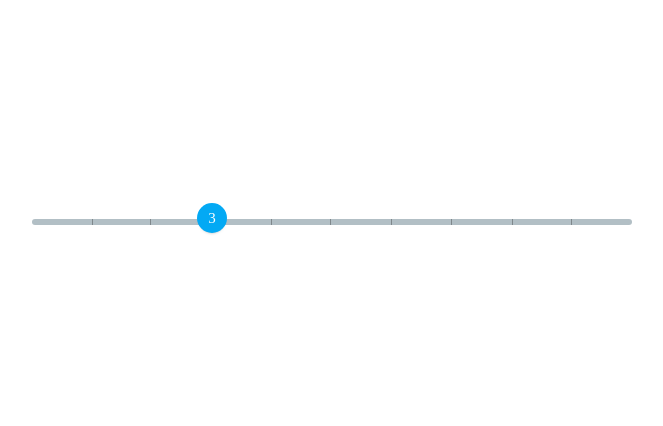
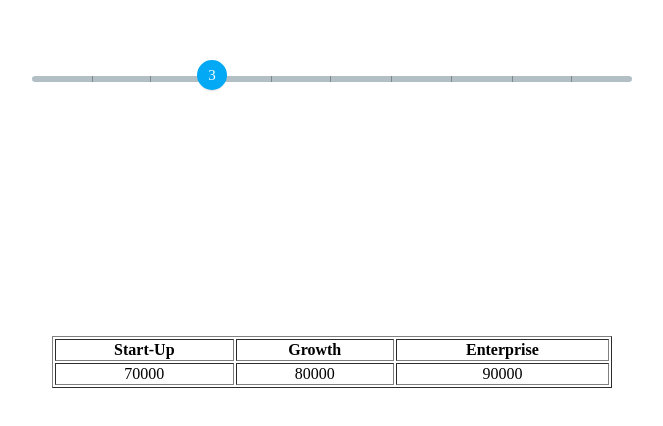
Before and after one commit to ZacchNaa/Custom-Range-Slider, a plain HTML site: page index.html in a window 1280 px wide. Shown: the part 178-604 px from the top of the page, without its empty margins (308-971 px from the left). Drawn offline with Linux system fonts and the light colour scheme.

Commit message:
add price table

```diff
--- a/index.html
+++ b/index.html
@@ -1,30 +1,69 @@
 <!DOCTYPE html>
 <html lang="en">
 	<head>
-    <meta charset="UTF-8">
-    <meta http-equiv="X-UA-Compatible" content="IE=edge">
-    <meta name="viewport" content="width=device-width, initial-scale=1.0">
+		<meta charset="UTF-8" />
+		<meta http-equiv="X-UA-Compatible" content="IE=edge" />
+		<meta name="viewport" content="width=device-width, initial-scale=1.0" />
 		<title>Document</title>
-    <link rel="stylesheet" href="style.css">
+		<link rel="stylesheet" href="style.css" />
 	</head>
 	<body>
 		<div class="range-wrap">
 			<div class="range-value" id="rangeV"></div>
-        <input id="range" type="range" min="1" max="9" value="3" step="1">
+			<input id="range" type="range" min="1" max="9" value="3" step="1" />
+		</div>
+		<div class="prices">
+			<table border="1">
+				<thead>
+					<tr>
+						<th>Start-Up</th>
+						<th>Growth</th>
+						<th>Enterprise</th>
+					</tr>
+				</thead>
+				<tbody>
+					<tr>
+						<td><span class="startUp">$1, 234.00</span></td>
+						<td><span class="growth">$2, 234.00</span></td>
+						<td><span class="enterprice">$3, 234.00</span></td>
+					</tr>
+				</tbody>
+			</table>
 		</div>
 	</body>
 	<script>
-    const
-        range = document.getElementById('range'),
-        rangeV = document.getElementById('rangeV'),
+		const prices = [
+			{ id: 1, priceOne: 10000, priceTwo: 20000, priceThree: 30000 },
+			{ id: 2, priceOne: 40000, priceTwo: 50000, priceThree: 60000 },
+			{ id: 3, priceOne: 70000, priceTwo: 80000, priceThree: 90000 },
+			{ id: 4, priceOne: 100000, priceTwo: 200000, priceThree: 300000 },
+			{ id: 5, priceOne: 110000, priceTwo: 210000, priceThree: 310000 },
+			{ id: 6, priceOne: 120000, priceTwo: 220000, priceThree: 320000 },
+			{ id: 7, priceOne: 130000, priceTwo: 230000, priceThree: 330000 },
+			{ id: 8, priceOne: 140000, priceTwo: 240000, priceThree: 340000 },
+			{ id: 9, priceOne: 150000, priceTwo: 250000, priceThree: 350000 },
+		];
+		const range = document.getElementById("range"),
+			rangeV = document.getElementById("rangeV"),
+			startUp = document.querySelector(".startUp"),
+			growth = document.querySelector(".growth"),
+			enterprice = document.querySelector(".enterprice"),
 			setValue = () => {
-            const
-                newValue = Number((range.value - range.min) * 100 / (range.max - range.min)),
-                newPosition = 10 - (newValue * 0.2);
+				const newValue = Number(
+						((range.value - range.min) * 100) / (range.max - range.min)
+					),
+					newPosition = 10 - newValue * 0.2;
 				rangeV.innerHTML = `<span>${range.value}</span>`;
 				rangeV.style.left = `calc(${newValue}% + (${newPosition}px))`;
+				prices.forEach((price) => {
+					if (price.id == range.value) {
+						startUp.innerHTML = price.priceOne;
+						growth.innerHTML = price.priceTwo;
+						enterprice.innerHTML = price.priceThree;
+					}
+				});
 			};
 		document.addEventListener("DOMContentLoaded", setValue);
-    range.addEventListener('input', setValue);
+		range.addEventListener("input", setValue);
 	</script>
 </html>
--- a/style.css
+++ b/style.css
@@ -4,8 +4,9 @@ body{
   margin: 0;
   position: relative;
   display: flex;
+  flex-direction: column;
   align-items: center;
-  justify-content: center;
+  justify-content: space-evenly;
 }
 input[type=range] {
   -webkit-appearance: none;
@@ -91,3 +92,15 @@ input[type=range]::-webkit-slider-thumb {
   border-radius: 50%;
   z-index: 2;
 }
+
+.prices{
+width: 100%;
+display: flex;
+justify-content: center;
+align-items: center;
+}
+
+.prices table{
+  width: 50%;
+  text-align: center;
+}
```
Lines whose indentation alone changed are shown as unchanged.
